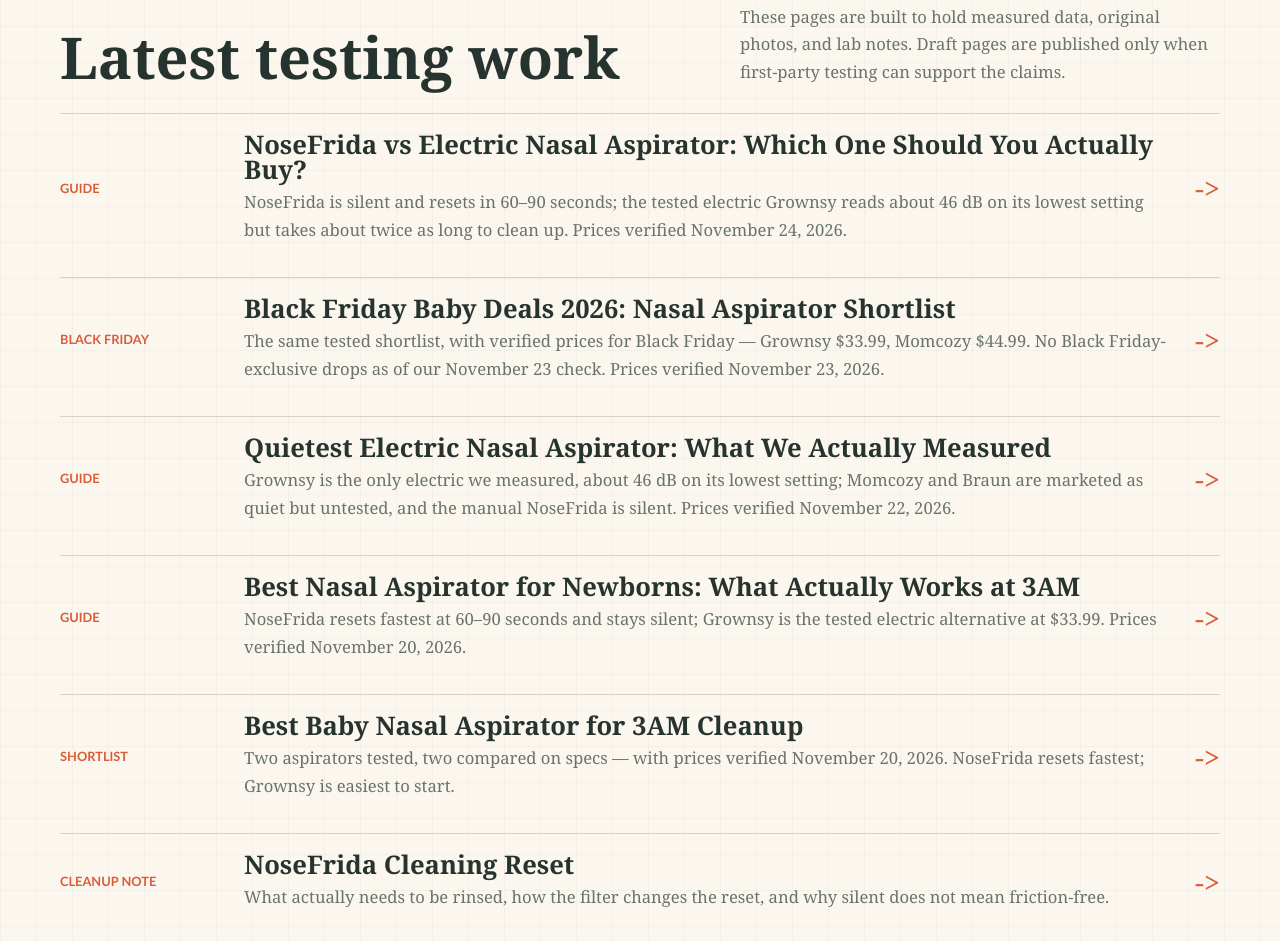
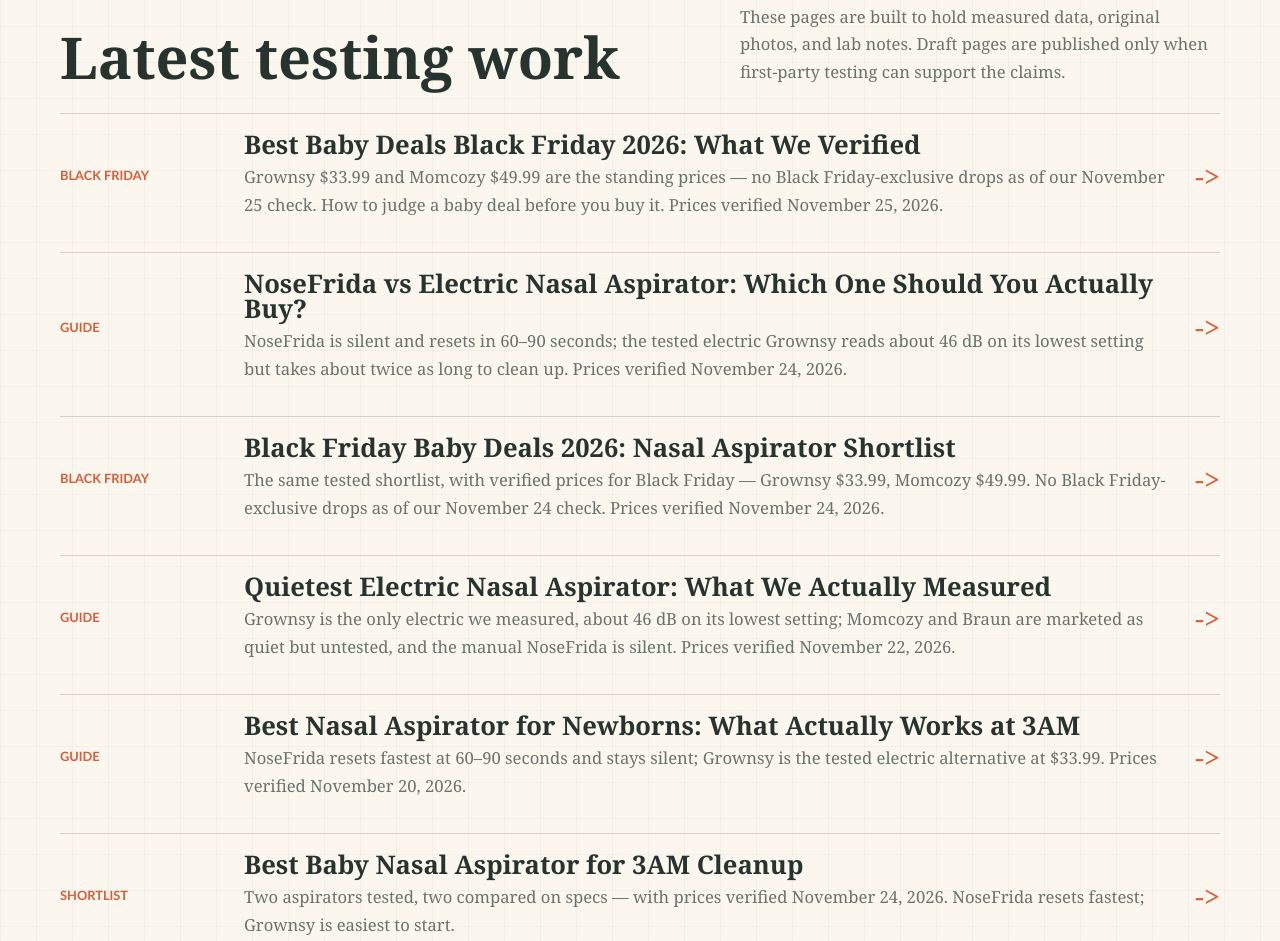
Before and after one commit to tj2002-tech/quietbabygear, an Astro site in the folder site/: page / in a window 1280 px wide. Shown: the part 1594-2535 px from the top of the page. Built offline with nearby package versions, Linux system fonts and the light colour scheme; Astro itself is replaced by a stand-in of ours.

Commit message:
Publish article: Best Baby Deals Black Friday 2026 (prices verified Nov 25, 2026)

```diff
--- a/site/src/pages/index.astro
+++ b/site/src/pages/index.astro
@@ -67,6 +67,14 @@ const description = "QuietBabyGear tests baby gear under real-world sleep-depriv
         <p>These pages are built to hold measured data, original photos, and lab notes. Draft pages are published only when first-party testing can support the claims.</p>
       </div>
       <div class="article-list">
+        <a class="article-row" href="/articles/best-baby-deals-black-friday-2026/">
+          <span class="tag">Black Friday</span>
+          <div>
+            <h3>Best Baby Deals Black Friday 2026: What We Verified</h3>
+            <p>Grownsy $33.99 and Momcozy $49.99 are the standing prices — no Black Friday-exclusive drops as of our November 25 check. How to judge a baby deal before you buy it. Prices verified November 25, 2026.</p>
+          </div>
+          <span class="arrow" aria-hidden="true">-></span>
+        </a>
         <a class="article-row" href="/articles/nosefrida-vs-electric-nasal-aspirator/">
           <span class="tag">Guide</span>
           <div>
@@ -79,7 +87,7 @@ const description = "QuietBabyGear tests baby gear under real-world sleep-depriv
           <span class="tag">Black Friday</span>
           <div>
             <h3>Black Friday Baby Deals 2026: Nasal Aspirator Shortlist</h3>
-            <p>The same tested shortlist, with verified prices for Black Friday — Grownsy $33.99, Momcozy $44.99. No Black Friday-exclusive drops as of our November 23 check. Prices verified November 23, 2026.</p>
+            <p>The same tested shortlist, with verified prices for Black Friday — Grownsy $33.99, Momcozy $49.99. No Black Friday-exclusive drops as of our November 24 check. Prices verified November 24, 2026.</p>
           </div>
           <span class="arrow" aria-hidden="true">-></span>
         </a>
@@ -103,7 +111,7 @@ const description = "QuietBabyGear tests baby gear under real-world sleep-depriv
           <span class="tag">Shortlist</span>
           <div>
             <h3>Best Baby Nasal Aspirator for 3AM Cleanup</h3>
-            <p>Two aspirators tested, two compared on specs — with prices verified November 20, 2026. NoseFrida resets fastest; Grownsy is easiest to start.</p>
+            <p>Two aspirators tested, two compared on specs — with prices verified November 24, 2026. NoseFrida resets fastest; Grownsy is easiest to start.</p>
           </div>
           <span class="arrow" aria-hidden="true">-></span>
         </a>
```
